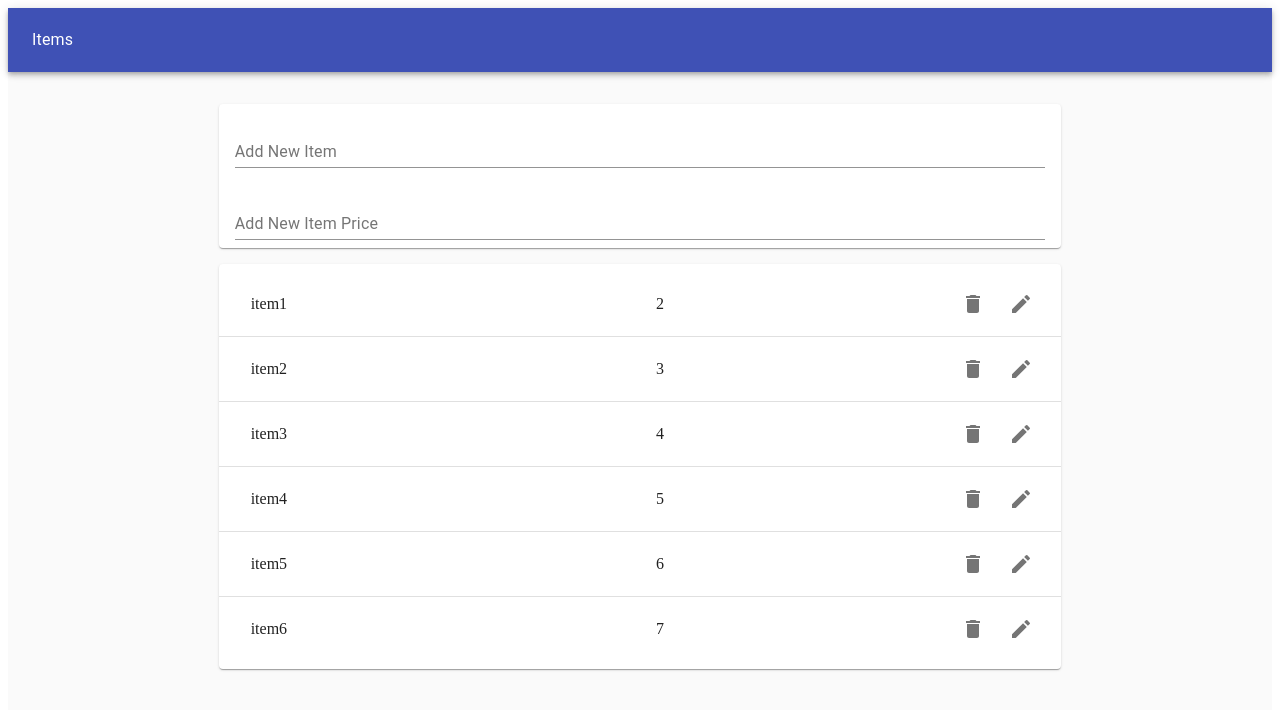
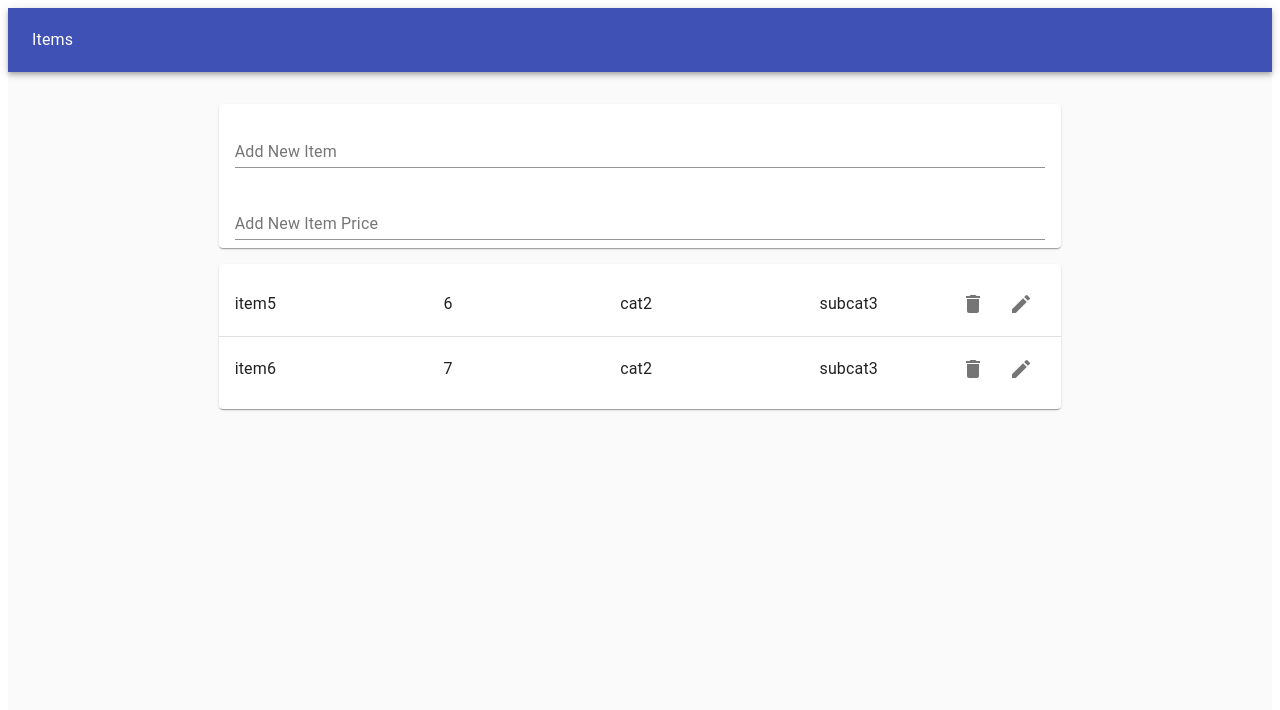
Before and after one commit to sarthakagrawal927/shop-dash, a React (Create React App) app: page / in a window 1280 px wide. Shown: the top 710 px of the page. Built offline with nearby package versions, Linux system fonts and the light colour scheme.

Commit message:
added category context

```diff
--- a/src/components/EditItemForm.js
+++ b/src/components/EditItemForm.js
@@ -1,7 +1,6 @@
 import React, { useContext } from "react";
 
 import { DispatchContext } from "../contexts/items.context";
-
 import useInputState from "../hooks/useInputState";
 
 import TextField from "@material-ui/core/TextField";
--- a/src/components/Item.js
+++ b/src/components/Item.js
@@ -6,12 +6,15 @@ import useToggleState from "../hooks/useToggleState";
 
 import EditItemForm from "./EditItemForm";
 
-import ListItem from "@material-ui/core/ListItem";
-import ListItemText from "@material-ui/core/ListItem";
-import IconButton from "@material-ui/core/IconButton";
+import {
+  ListItem,
+  ListItemText,
+  IconButton,
+  ListItemSecondaryAction,
+} from "@material-ui/core";
+
 import DeleteIcon from "@material-ui/icons/Delete";
 import EditIcon from "@material-ui/icons/Edit";
-import ListItemSecondaryAction from "@material-ui/core/ListItemSecondaryAction";
 
 function Item({ id, name, price, category, subcategory }) {
   const [isEditing, toggle] = useToggleState(false);
@@ -29,6 +32,8 @@ function Item({ id, name, price, category, subcategory }) {
         <>
           <ListItemText>{name}</ListItemText>
           <ListItemText>{price}</ListItemText>
+          <ListItemText>{category}</ListItemText>
+          <ListItemText>{subcategory}</ListItemText>
 
           <ListItemSecondaryAction>
             <IconButton
--- a/src/components/ItemApp.js
+++ b/src/components/ItemApp.js
@@ -5,11 +5,7 @@ import { ItemsProvider } from "../contexts/items.context";
 import ItemList from "./ItemList";
 import ItemForm from "./ItemForm";
 
-import Typography from "@material-ui/core/Typography";
-import Paper from "@material-ui/core/Paper";
-import AppBar from "@material-ui/core/AppBar";
-import Toolbar from "@material-ui/core/Toolbar";
-import Grid from "@material-ui/core/Grid";
+import { Typography, Paper, AppBar, Toolbar, Grid } from "@material-ui/core";
 
 function ItemApp() {
   return (
--- a/src/components/ItemForm.js
+++ b/src/components/ItemForm.js
@@ -1,11 +1,9 @@
 import React, { useContext } from "react";
 
 import { DispatchContext } from "../contexts/items.context";
-
 import useInputState from "../hooks/useInputState";
 
-import TextField from "@material-ui/core/TextField";
-import Paper from "@material-ui/core/Paper";
+import { TextField, Paper } from "@material-ui/core";
 
 function ItemForm() {
   const [name, handleChangeName, resetName] = useInputState("");
--- a/src/components/ItemList.js
+++ b/src/components/ItemList.js
@@ -1,26 +1,29 @@
 import React, { useContext } from "react";
 
-import { ItemsContext } from "../contexts/items.context";
+import { ItemsContext, CategoryContext } from "../contexts/items.context";
 
 import Item from "./Item";
 
-import Paper from "@material-ui/core/Paper";
-import List from "@material-ui/core/List";
-import Divider from "@material-ui/core/Divider";
+import { Paper, List, Divider } from "@material-ui/core";
 
 function Itemlist() {
   const items = useContext(ItemsContext);
+  const { category, subcategory } = useContext(CategoryContext);
 
   if (items.length !== 0)
     return (
       <Paper>
         <List>
-          {items.map((item, index) => (
-            <React.Fragment key={index}>
-              <Item {...item} key={index} />
-              {index < items.length - 1 && <Divider />}
-            </React.Fragment>
-          ))}
+          {items.map(
+            (item, index) =>
+              item.category === category &&
+              item.subcategory === subcategory && (
+                <React.Fragment key={index}>
+                  <Item {...item} key={index} />
+                  {index < items.length - 1 && <Divider />}
+                </React.Fragment>
+              ),
+          )}
         </List>
       </Paper>
     );
--- a/src/contexts/items.context.js
+++ b/src/contexts/items.context.js
@@ -17,8 +17,11 @@ const defaultItems = [
   { id: 6, category: "cat2", subcategory: "subcat3", name: "item6", price: 7 },
 ];
 
+const defaultCategory = { category: "cat2", subcategory: "subcat3" };
+
 export const ItemsContext = createContext();
 export const DispatchContext = createContext();
+export const CategoryContext = createContext();
 
 export function ItemsProvider(props) {
   const [items, dispatch] = useLocalStorageReducer(
@@ -27,11 +30,13 @@ export function ItemsProvider(props) {
     itemReducer,
   );
   return (
+    <CategoryContext.Provider value={defaultCategory}>
       <ItemsContext.Provider value={items}>
         <DispatchContext.Provider value={dispatch}>
           {" "}
           {props.children}
         </DispatchContext.Provider>
       </ItemsContext.Provider>
+    </CategoryContext.Provider>
   );
 }
```
Lines whose indentation alone changed are shown as unchanged.
